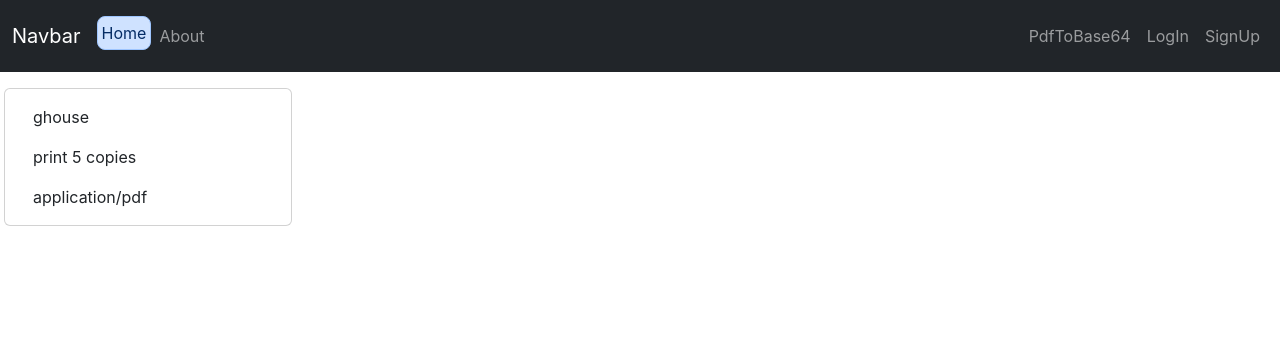
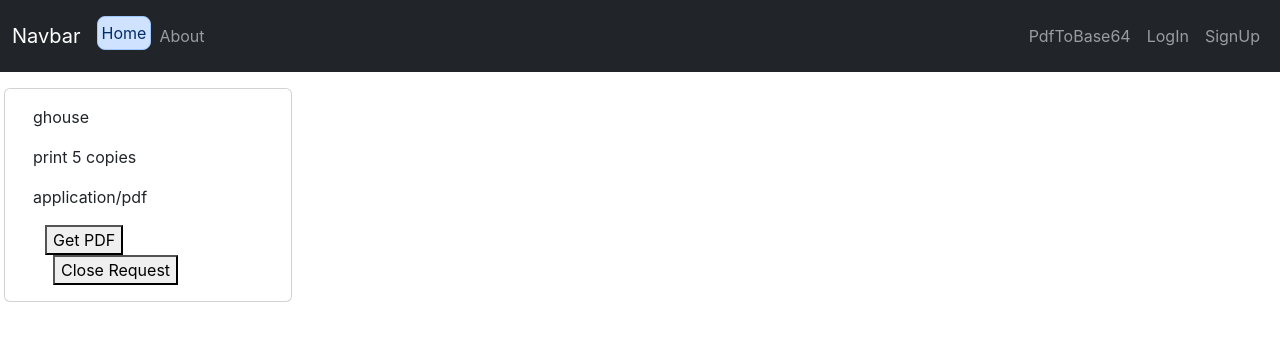
Before and after one commit to mohammedghouse86/ghousexeroxstore, a React (Create React App) app: page / in a window 1280 px wide. Shown: the top 340 px of the page. Built offline with nearby package versions, Linux system fonts and the light colour scheme.

Commit message:
delete a request

```diff
--- a/src/Components/RequestItem.js
+++ b/src/Components/RequestItem.js
@@ -1,12 +1,62 @@
 import React from 'react';
 
 const RequestItem = ({ request }) => {
+
+
+  const getPdf = async (e) => {
+    e.preventDefault();
+    try {
+      const response = await fetch(`http://localhost:7000/requests/${request._id}/pdf`, {
+        method: 'GET',
+      });
+
+      if (!response.ok) {
+        throw new Error('Failed to fetch PDF');
+      }
+
+      const blob = await response.blob();
+      const url = window.URL.createObjectURL(blob);
+      const link = document.createElement('a');
+      link.href = url;
+      link.setAttribute('download', `${request.username}_request.pdf`);
+      document.body.appendChild(link);
+      link.click();
+      link.parentNode.removeChild(link);
+    } catch (error) {
+      console.error('Error downloading the PDF:', error);
+    }
+  };
+
+  const closeRequest = async () => {
+
+    try {
+      const response = await fetch(`http://localhost:7000/requests/${request._id}`, {
+        method: 'DELETE',
+      });
+
+      if (!response.ok) {
+        throw new Error('Failed to fetch PDF');
+      }} catch (error) {
+      console.error('Error deleting the request:', error);
+    }
+  };
+
+
+
+
+
+
+
   return (
     <div className="card my-3 mx-3" style={{ width: '18rem' }}>
       <div className="card-body">
         <p className="card-text">{request.username}</p>
         <p className="card-text">{request.description}</p>
         <p className="card-text">{request.pdfContentType}</p>
+        <div className='container'>
+          <button type='button' onClick={getPdf}>Get PDF</button>
+          <button type='button' className='mx-2' onClick={closeRequest}>Close Request</button>
+        </div>
       </div>
     </div>
   );
```
Also changed, not shown: 1 other file (tests, documents, lock files or other folders).
